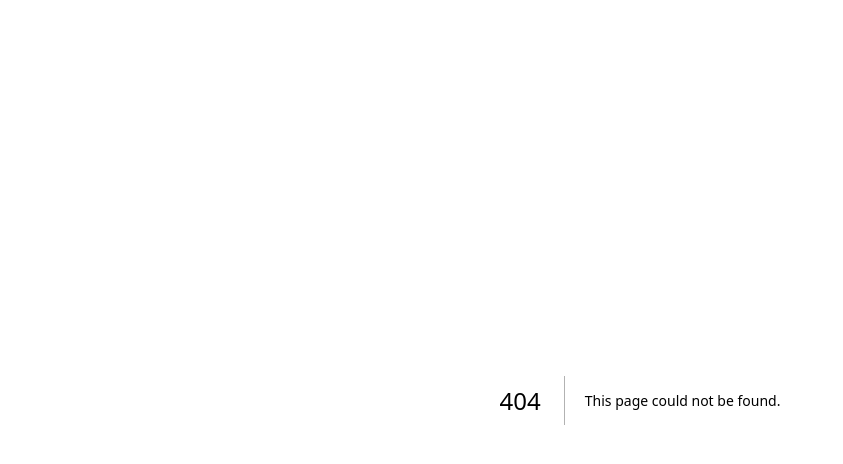
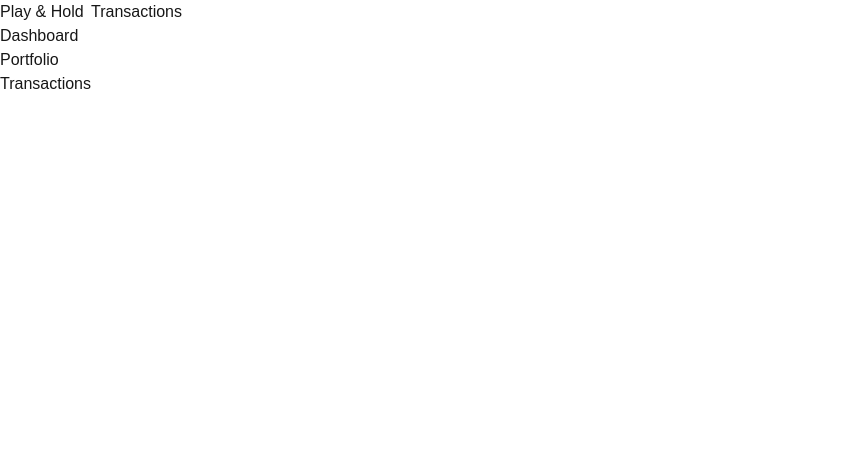
Before and after one commit to cristimanolache28/play-and-hold, a Next.js app in the folder frontend/play-and-hold-web/: page /transactions in a window 1280 px wide. Before the commit this address had no page. Shown: the top 464 px of the page, without its empty margins (0-843 px from the left). Built offline with nearby package versions, Linux system fonts and the light colour scheme.

Commit message:
add frontend layout and initial pages

```diff
--- /dev/null
+++ b/frontend/play-and-hold-web/app/dashboard/page.tsx
@@ -0,0 +1,7 @@
+export default function DashboardPage() {
+  return (
+    <div>
+      <h1>Dashboard</h1>
+    </div>
+  );
+}
--- a/frontend/play-and-hold-web/app/layout.tsx
+++ b/frontend/play-and-hold-web/app/layout.tsx
@@ -1,5 +1,6 @@
 import type { Metadata } from "next";
 import { Geist, Geist_Mono } from "next/font/google";
+import Sidebar from "@/components/layout/Sidebar";
 import "./globals.css";
 
 const geistSans = Geist({
@@ -23,7 +24,12 @@ export default function RootLayout({ children }: LayoutProps<"/">) {
       lang="en"
       className={`${geistSans.variable} ${geistMono.variable} h-full antialiased`}
     >
-      <body className="min-h-full flex flex-col">{children}</body>
+      <body className="min-h-full">
+        <div className="flex min-h-screen">
+          <Sidebar />
+          <main className="flex-1">{children}</main>
+        </div>
+      </body>
     </html>
   );
 }
--- a/frontend/play-and-hold-web/app/page.tsx
+++ b/frontend/play-and-hold-web/app/page.tsx
@@ -1,69 +1,7 @@
-import Image from "next/image";
-
-export default function Home() {
+export default function HomePage() {
   return (
-    <div className="flex flex-col flex-1 items-center justify-center bg-zinc-50 font-sans dark:bg-black">
-      <main className="flex flex-1 w-full max-w-3xl flex-col items-center justify-between py-32 px-16 bg-white dark:bg-black sm:items-start">
-        <Image
-          className="dark:invert h-5 w-[100px]"
-          src="/next.svg"
-          alt="Next.js logo"
-          width={100}
-          height={20}
-          priority
-        />
-        <div className="flex flex-col items-center gap-6 text-center sm:items-start sm:text-left">
-          <h1 className="max-w-xs text-3xl font-semibold leading-10 tracking-tight text-black dark:text-zinc-50">
-            To get started, edit the{" "}
-            <code className="rounded bg-black/[.06] px-1.5 py-0.5 font-mono text-[0.9em] dark:bg-white/[.08]">
-              page.tsx
-            </code>{" "}
-            file.
-          </h1>
-          <p className="max-w-md text-lg leading-8 text-zinc-600 dark:text-zinc-400">
-            Looking for a starting point or more instructions? Head over to{" "}
-            <a
-              href="https://vercel.com/templates?framework=next.js&utm_source=create-next-app&utm_medium=appdir-template-tw&utm_campaign=create-next-app"
-              className="font-medium text-zinc-950 dark:text-zinc-50"
-            >
-              Templates
-            </a>{" "}
-            or the{" "}
-            <a
-              href="https://nextjs.org/learn?utm_source=create-next-app&utm_medium=appdir-template-tw&utm_campaign=create-next-app"
-              className="font-medium text-zinc-950 dark:text-zinc-50"
-            >
-              Learning
-            </a>{" "}
-            center.
-          </p>
-        </div>
-        <div className="flex flex-col gap-4 text-base font-medium sm:flex-row">
-          <a
-            className="flex h-12 w-full items-center justify-center gap-2 rounded-full bg-foreground px-5 text-background transition-colors hover:bg-[#383838] dark:hover:bg-[#ccc] md:w-[158px]"
-            href="https://vercel.com/new?utm_source=create-next-app&utm_medium=appdir-template-tw&utm_campaign=create-next-app"
-            target="_blank"
-            rel="noopener noreferrer"
-          >
-            <Image
-              className="dark:invert h-[14px] w-4"
-              src="/vercel.svg"
-              alt="Vercel logomark"
-              width={16}
-              height={14}
-            />
-            Deploy Now
-          </a>
-          <a
-            className="flex h-12 w-full items-center justify-center rounded-full border border-solid border-black/[.08] px-5 transition-colors hover:border-transparent hover:bg-black/[.04] dark:border-white/[.145] dark:hover:bg-[#1a1a1a] md:w-[158px]"
-            href="https://nextjs.org/docs?utm_source=create-next-app&utm_medium=appdir-template-tw&utm_campaign=create-next-app"
-            target="_blank"
-            rel="noopener noreferrer"
-          >
-            Documentation
-          </a>
-        </div>
-      </main>
+    <div>
+      <h1>Play & Hold</h1>
     </div>
   );
 }
--- /dev/null
+++ b/frontend/play-and-hold-web/app/portfolio/page.tsx
@@ -0,0 +1,7 @@
+export default function PortfolioPage() {
+  return (
+    <div>
+      <h1>Portfolio</h1>
+    </div>
+  );
+}
--- /dev/null
+++ b/frontend/play-and-hold-web/app/transactions/page.tsx
@@ -0,0 +1,7 @@
+export default function TransactionsPage() {
+  return (
+    <div>
+      <h1>Transactions</h1>
+    </div>
+  );
+}
--- /dev/null
+++ b/frontend/play-and-hold-web/components/layout/Sidebar.tsx
@@ -0,0 +1,13 @@
+export default function Sidebar() {
+  return (
+    <aside>
+      <h1>Play & Hold</h1>
+
+      <nav>
+        <p>Dashboard</p>
+        <p>Portfolio</p>
+        <p>Transactions</p>
+      </nav>
+    </aside>
+  );
+}
```
